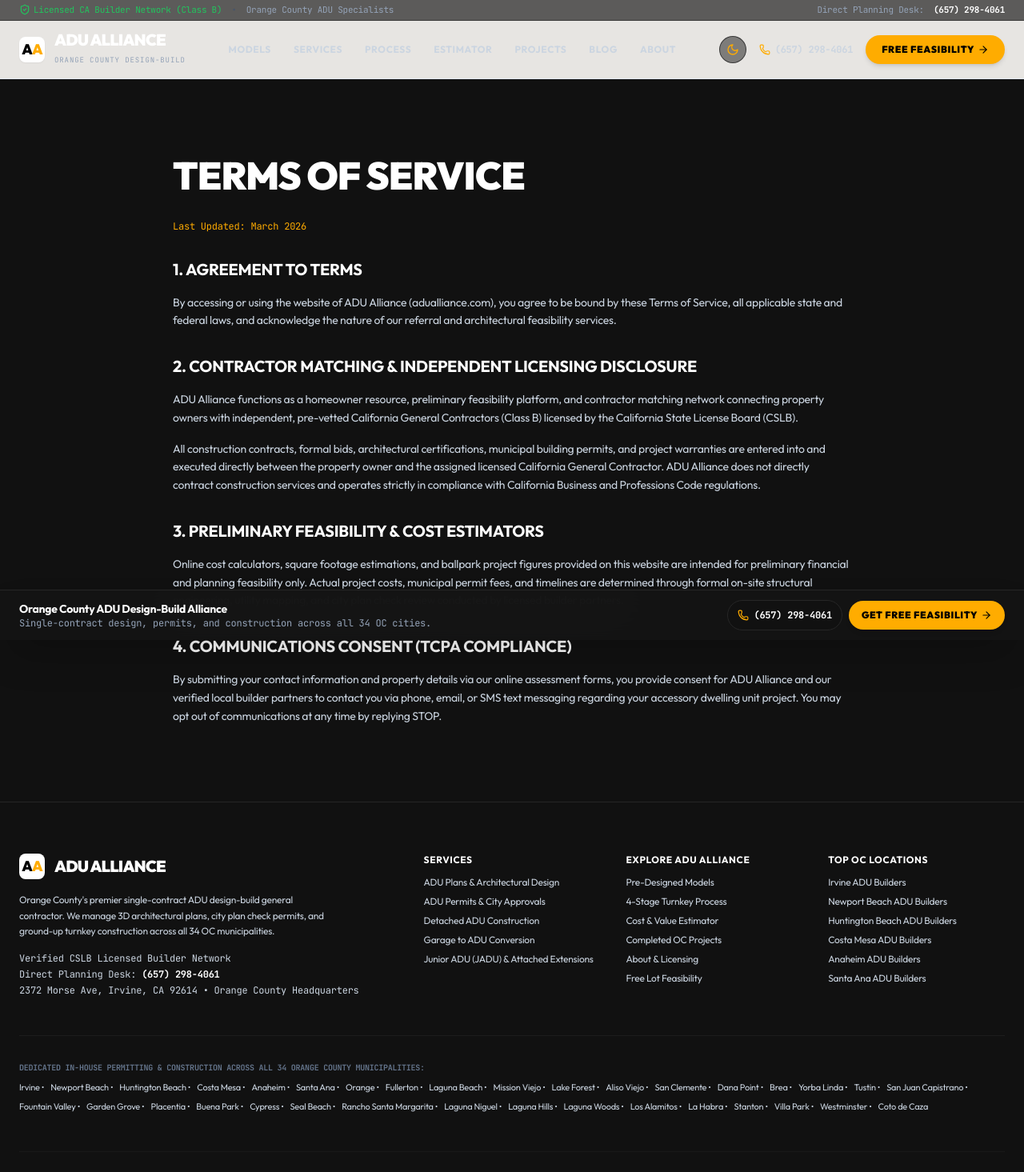
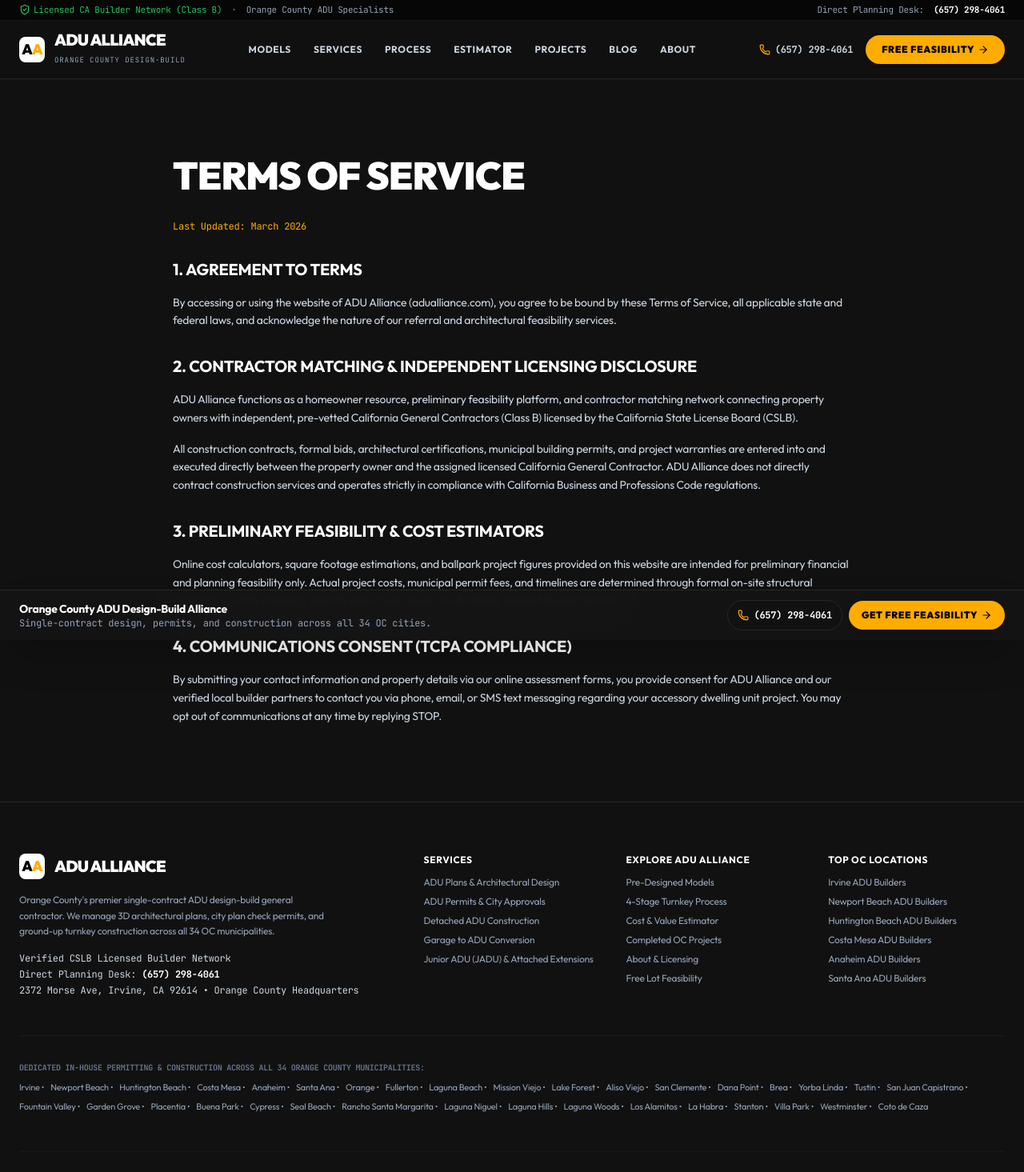
Before and after one commit to mbrown1837/adu-alliance, a Next.js app: page /terms in a window 1280 px wide. Shown: the top 1465 px of the page at 80% size. Built offline with nearby package versions, Linux system fonts and the light colour scheme.

Commit message:
fix(theme): Remove light mode toggle completely, lock site to pure luxury architectural obsidian dark mode (eliminating all theme contrast and text visibility bugs), update Navbar links

```diff
--- a/src/app/globals.css
+++ b/src/app/globals.css
@@ -8,73 +8,23 @@
     --color-dark: #151515;
     --color-charcoal: #1E293B;
     --color-amber: #FFAC00;
+    --color-amberLight: #FFC44D;
     --color-terracotta: #C85A32;
-    --color-linen: #F0EEEB;
-    --color-sand: #F5F5F4;
     --color-border: #262626;
-
-    --bg-canvas: #111111;
-    --bg-surface: #151515;
-    --bg-card: #18181B;
-    --text-main: #FFFFFF;
-    --text-sub: #94A3B8;
-    --border-main: #262626;
-  }
-
-  html.light {
-    --bg-canvas: #FAF8F5;
-    --bg-surface: #FFFFFF;
-    --bg-card: #F4F1EA;
-    --text-main: #0F172A;
-    --text-sub: #475569;
-    --border-main: #E2E8F0;
   }
 
   body {
-    background-color: var(--bg-canvas);
-    color: var(--text-main);
+    background-color: #111111;
+    color: #ffffff;
     font-family: 'Outfit', -apple-system, BlinkMacSystemFont, 'Segoe UI', Roboto, sans-serif;
     letter-spacing: -0.015em;
-    transition: background-color 0.3s ease, color 0.3s ease;
   }
-}
-
-/* Force Dark Container Context (Hero, Dark Cards, Footer, Portal) */
-.force-dark {
-  background-color: #111111 !important;
-  color: #ffffff !important;
-}
-.force-dark .text-white,
-.force-dark .text-brand-white,
-.force-dark h1,
-.force-dark h2,
-.force-dark h3,
-.force-dark h4 {
-  color: #ffffff !important;
-}
-.force-dark .text-slate-300,
-.force-dark .text-slate-400,
-.force-dark .text-brand-gray-300,
-.force-dark .text-brand-gray-400,
-.force-dark p {
-  color: #cbd5e1 !important;
-}
-.force-dark .text-brand-amber {
-  color: #ffac00 !important;
-}
-.force-dark .border-brand-borderDark {
-  border-color: #262626 !important;
 }
 
 .glass-nav-dark {
   background: rgba(17, 17, 17, 0.88);
   backdrop-filter: blur(20px);
   -webkit-backdrop-filter: blur(20px);
-}
-
-html.light .glass-nav-dark {
-  background: rgba(250, 248, 245, 0.92) !important;
-  border-color: var(--border-main) !important;
 }
 
 .no-scrollbar::-webkit-scrollbar {
--- a/src/components/Navbar.tsx
+++ b/src/components/Navbar.tsx
@@ -3,7 +3,6 @@
 import React, { useState } from 'react';
 import Link from 'next/link';
 import { Menu, X, ArrowRight, ShieldCheck, Phone } from 'lucide-react';
-import ThemeToggle from '@/components/ThemeToggle';
 import { trackPhoneCallClick } from '@/lib/gtm';
 
 export default function Navbar() {
@@ -57,7 +56,6 @@
         </nav>
 
         <div className="hidden md:flex items-center gap-4">
-          <ThemeToggle />
           <a
             href="tel:6572984061"
             onClick={() => trackPhoneCallClick('6572984061', 'DesktopHeaderNav')}
@@ -74,7 +72,6 @@
         </div>
 
         <div className="flex items-center gap-3 md:hidden">
-          <ThemeToggle />
           <button
             onClick={() => setMenuOpen(!menuOpen)}
             className="p-2 text-white"
--- a/src/components/ThemeToggle.tsx
+++ /dev/null
@@ -1,42 +0,0 @@
-'use client';
-
-import React, { useEffect, useState } from 'react';
-import { Sun, Moon } from 'lucide-react';
-
-export default function ThemeToggle() {
-  const [theme, setTheme] = useState<'dark' | 'light'>('dark');
-
-  useEffect(() => {
-    // Check initial preference
-    const savedTheme = localStorage.getItem('adu_theme') as 'dark' | 'light' | null;
-    if (savedTheme) {
-      setTheme(savedTheme);
-      document.documentElement.classList.toggle('light', savedTheme === 'light');
-    } else if (window.matchMedia && window.matchMedia('(prefers-color-scheme: light)').matches) {
-      setTheme('light');
-      document.documentElement.classList.add('light');
-    }
-  }, []);
-
-  const toggleTheme = () => {
-    const nextTheme = theme === 'dark' ? 'light' : 'dark';
-    setTheme(nextTheme);
-    localStorage.setItem('adu_theme', nextTheme);
-    document.documentElement.classList.toggle('light', nextTheme === 'light');
-  };
-
-  return (
-    <button
-      onClick={toggleTheme}
-      className="p-2 rounded-full border border-brand-borderDark/80 hover:border-brand-amber text-slate-300 hover:text-white transition-all flex items-center justify-center bg-brand-dark/50"
-      aria-label="Toggle Light and Dark Mode"
-      title={`Switch to ${theme === 'dark' ? 'Light' : 'Dark'} Mode`}
-    >
-      {theme === 'dark' ? (
-        <Sun className="w-4 h-4 text-brand-amber transition-transform hover:rotate-45" />
-      ) : (
-        <Moon className="w-4 h-4 text-brand-amber transition-transform hover:-rotate-12" />
-      )}
-    </button>
-  );
-}
```
Also changed, not shown: 1 other file (tests, documents, lock files or other folders).
